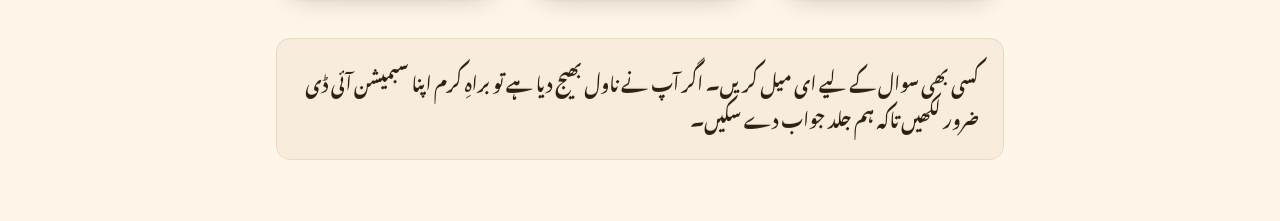
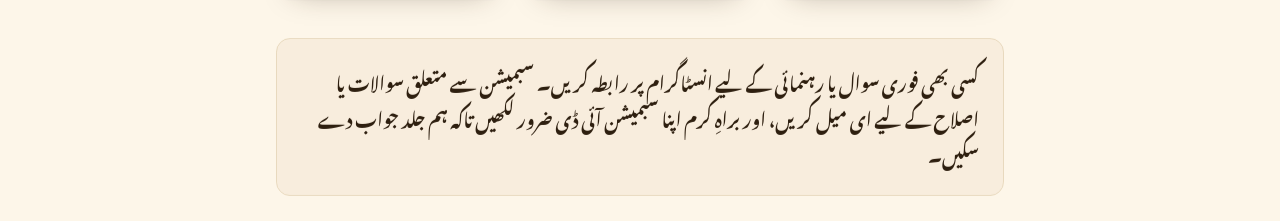
Before and after one commit to theusmandev/writers_portal_UNB, a React (Vite) app: page /contact in a window 1280 px wide. Shown: the part 673-894 px from the top of the page. Built offline with nearby package versions, Linux system fonts and the light colour scheme; no server answers; the database is empty; a web font is replaced by a local one.

Commit message:
content: update Urdu note box text on Contact page to include Instagram guidance

```diff
--- a/src/routes/contact.tsx
+++ b/src/routes/contact.tsx
@@ -64,8 +64,9 @@ export default function ContactPage() {
 
         <FadeIn className="mt-10 rounded-xl border border-border bg-primary/5 p-6">
           <p className="urdu text-lg leading-loose">
-            کسی بھی سوال کے لیے ای میل کریں۔ اگر آپ نے ناول بھیج دیا ہے تو براہِ کرم اپنا سبمیشن
-            آئی ڈی ضرور لکھیں تاکہ ہم جلد جواب دے سکیں۔
+            کسی بھی فوری سوال یا رہنمائی کے لیے انسٹاگرام پر رابطہ کریں۔ سبمیشن
+            سے متعلق سوالات یا اصلاح کے لیے ای میل کریں، اور براہِ کرم اپنا
+            سبمیشن آئی ڈی ضرور لکھیں تاکہ ہم جلد جواب دے سکیں۔
           </p>
         </FadeIn>
       </div>
```
